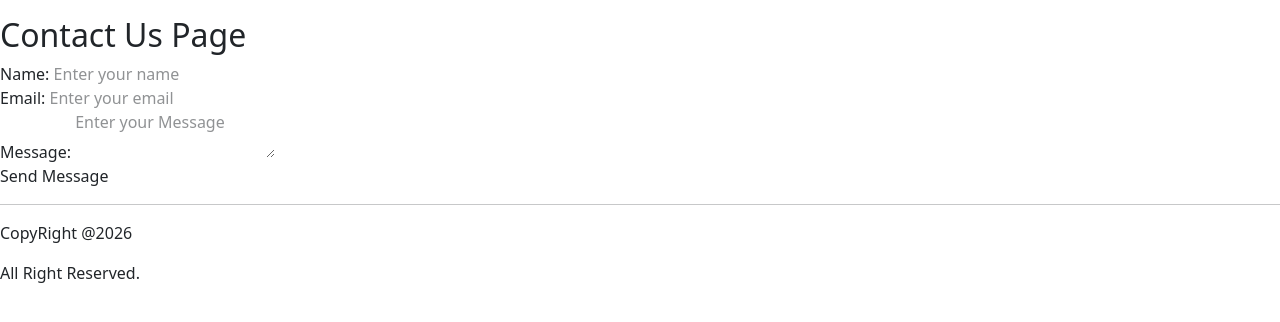
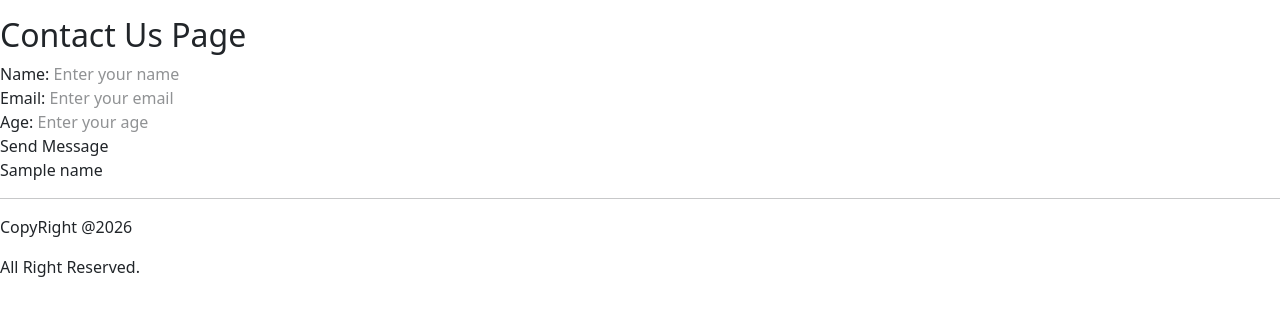
Before and after one commit to UrviSoni/flask_tutorial, a Flask app: template templates/contact.html in a window 1280 px wide. Shown: the part 122-444 px from the top of the page. Run offline with Flask 3, Linux system fonts and the light colour scheme; the template is opened without the code that fills it: most values are stand-ins (such as "Sample title", 1, 10 or a date in 2020); some libraries are stand-ins or nearby versions.

Commit message:
[ADD] added form validations

```diff
--- a/app.py
+++ b/app.py
@@ -13,8 +13,23 @@ def about():
 @app.route("/contact", methods=["GET", "POST"])
 def contact():
     if request.method == 'POST':
-        name = request.form.get("username")
-        return f"Hello, {name}"
+        name = request.form.get("name").strip()
+        email = request.form.get("email").strip()
+        age = request.form.get("age").strip()
+        if not name:
+            return "Name is Required"
+        if not email:
+            return "Email is Required"
+        if not age:
+            return "Age is Required"
+        if not age.isdigit():
+            return "Age must be a number"
+        age = int(age)
+        return "Registration Successful"
+        # print("Name: ", name)
+        # print("EMail: ", email)
+        # print("Message: ", message)
+        # return f"Hello, {name}"
     return render_template("contact.html")
 
 @app.route("/search")
--- a/templates/contact.html
+++ b/templates/contact.html
@@ -4,16 +4,17 @@
 <form action="/contact" method="POST">
     <div>
         <label>Name: </label>
-        <input type="text" name="username" placeholder="Enter your name">
+        <input type="text" name="name" placeholder="Enter your name">
     </div>
     <div>
         <label>Email: </label>
         <input type="email" name="email" placeholder="Enter your email">
     </div>
     <div>
-        <label>Message: </label>
-        <textarea name="message" placeholder="Enter your Message"></textarea>
+        <label>Age: </label>
+        <input type="number" name="age" placeholder="Enter your age">
     </div>
     <button type="submit">Send Message</button>
 </form>
+<div>{{ name }}</div>
 {% endblock %}
```
